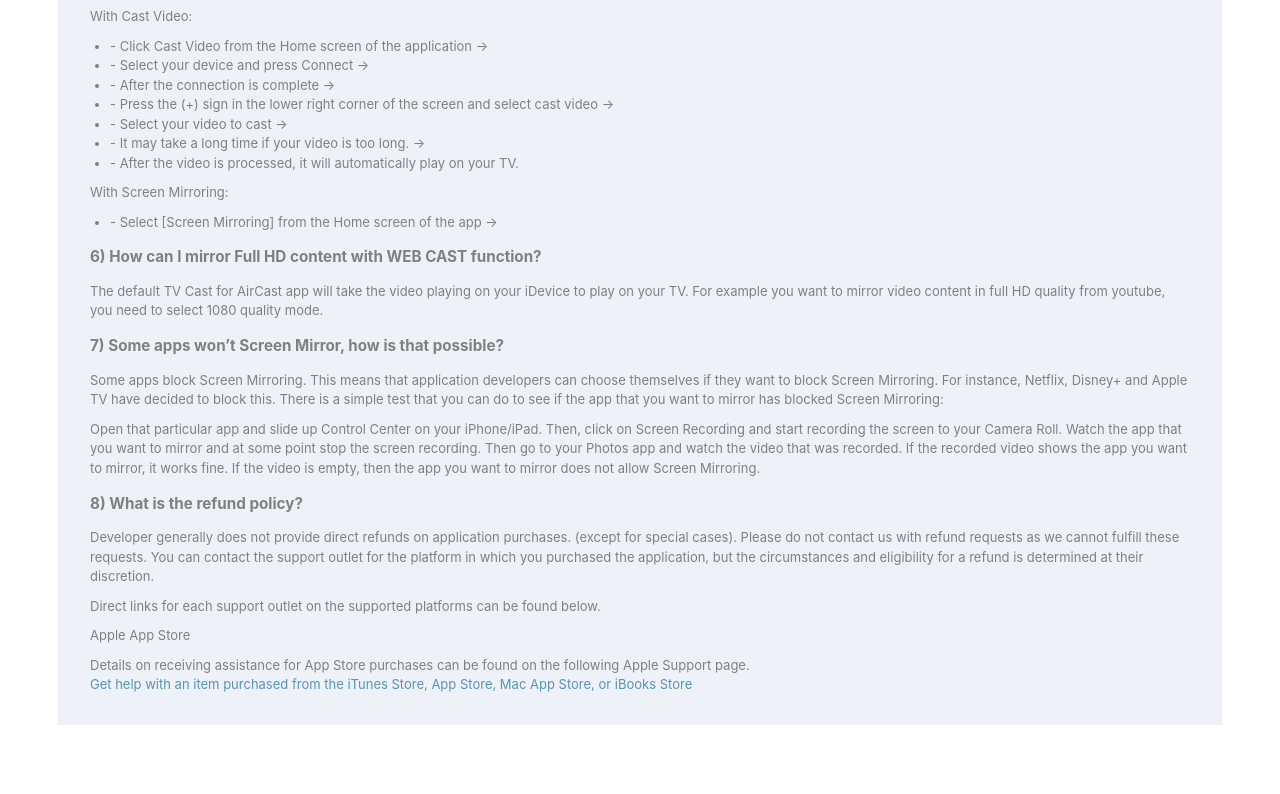
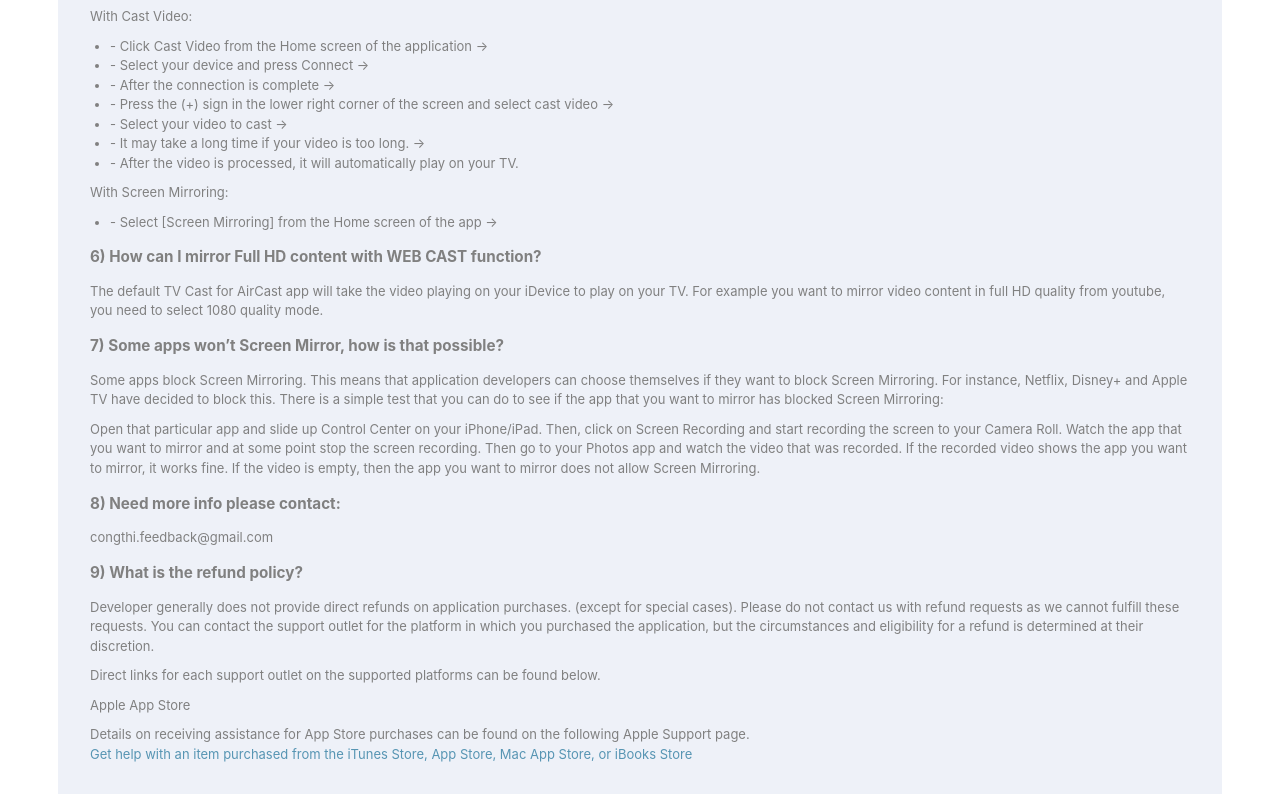
Before and after one commit to duongcongthi/duongcongthi.github.io, a plain HTML site: page index.html in a window 1280 px wide. Shown: the part 404-1198 px from the top of the page. Before the commit the page ends 1129 px from the top, so only its background shows below. Drawn offline with Linux system fonts and the light colour scheme.

Commit message:
Update index.html

```diff
--- a/index.html
+++ b/index.html
@@ -172,7 +172,11 @@
                     recorded. If the recorded video shows the app you want to mirror, it works fine. If the video is
                     empty, then the app you want to mirror does not allow Screen Mirroring.</p>
 
-                <h3><b>8) What is the refund policy?</b></h3>
+                <h3><b>8) Need more info please contact: </b></h3>
+
+                <p>congthi.feedback@gmail.com</p>
+
+                <h3><b>9) What is the refund policy?</b></h3>
                 <p>Developer generally does not provide direct refunds on application purchases. (except for special
                     cases). Please do not contact us with refund requests as we cannot fulfill these requests. You can
                     contact the support outlet for the platform in which you purchased the application, but the
```
